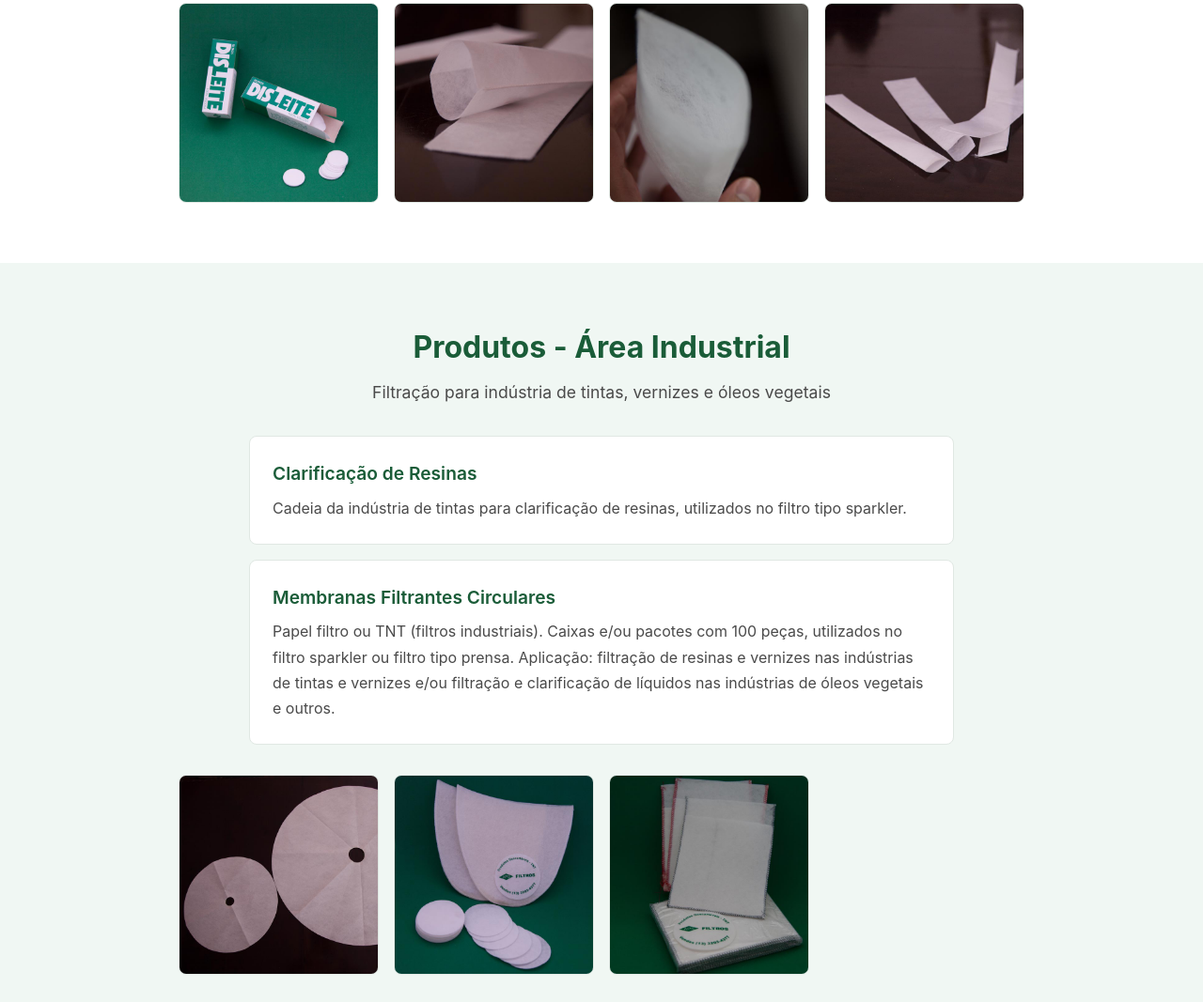
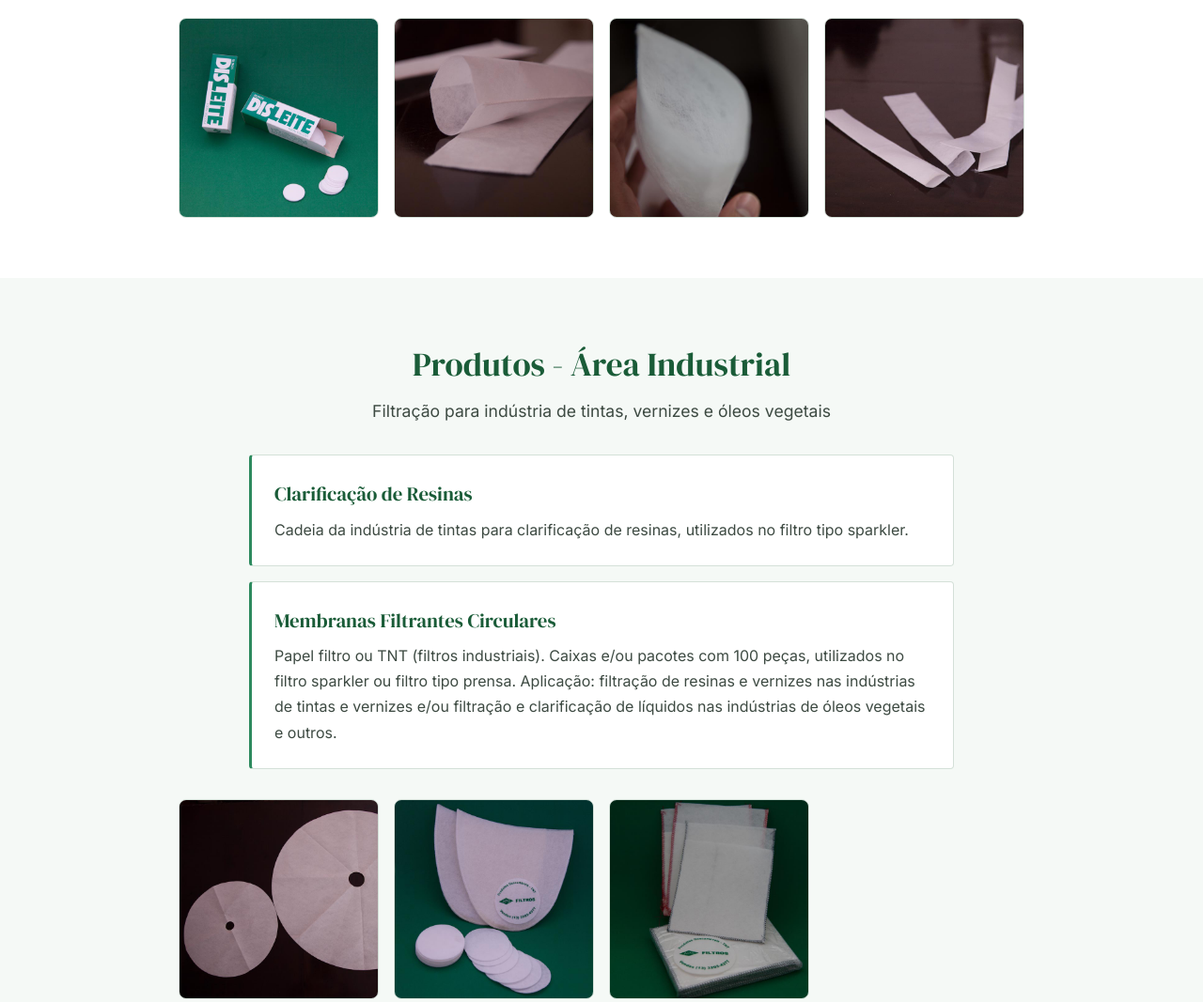
Before and after one commit to apsfiltros/apsfiltros.github.io, a plain HTML site: page index.html in a window 1280 px wide. Shown: the part 1431-2498 px from the top of the page at 94% size. Drawn offline with Linux system fonts and the light colour scheme.

Commit message:
Design: DM Serif Display + Inter fonts, fix card contrast, green accent borders

```diff
--- a/index.html
+++ b/index.html
@@ -10,6 +10,9 @@
   <link rel="icon" type="image/png" sizes="32x32" href="img/favicon-32x32.png">
   <link rel="icon" type="image/png" sizes="16x16" href="img/favicon-16x16.png">
   <link rel="apple-touch-icon" sizes="180x180" href="img/apple-touch-icon.png">
+  <link rel="preconnect" href="https://fonts.googleapis.com">
+  <link rel="preconnect" href="https://fonts.gstatic.com" crossorigin>
+  <link href="https://fonts.googleapis.com/css2?family=DM+Serif+Display&family=Inter:wght@400;500;600&display=swap" rel="stylesheet">
   <link rel="stylesheet" href="style.css">
 </head>
 <body>
--- a/style.css
+++ b/style.css
@@ -9,11 +9,12 @@
   --color-primary-dark: #134429;
   --color-primary-light: #2d8a5e;
   --color-bg: #ffffff;
-  --color-bg-alt: #f0f7f3;
+  --color-bg-alt: #f5f9f6;
   --color-text: #1a1a1a;
-  --color-text-light: #4a4a4a;
-  --color-border: #e0e8e3;
-  --font-family: -apple-system, BlinkMacSystemFont, "Segoe UI", Roboto, "Helvetica Neue", Arial, sans-serif;
+  --color-text-light: #3d4a42;
+  --color-border: #d4e0d8;
+  --font-display: 'DM Serif Display', Georgia, serif;
+  --font-body: 'Inter', -apple-system, BlinkMacSystemFont, sans-serif;
   --max-width: 1100px;
   --nav-height: 60px;
   --transition: 0.3s ease;
@@ -32,7 +33,7 @@ html {
 }
 
 body {
-  font-family: var(--font-family);
+  font-family: var(--font-body);
   color: var(--color-text);
   background: var(--color-bg);
   line-height: 1.6;
@@ -243,8 +244,9 @@ a:hover {
 }
 
 .section h2 {
-  font-size: 2rem;
-  font-weight: 700;
+  font-family: var(--font-display);
+  font-size: 2.2rem;
+  font-weight: 400;
   color: var(--color-primary);
   margin-bottom: 0.5rem;
   text-align: center;
@@ -276,8 +278,9 @@ a:hover {
 }
 
 .section-hero h1 {
+  font-family: var(--font-display);
   font-size: 2rem;
-  font-weight: 700;
+  font-weight: 400;
   color: #ffffff;
   margin-bottom: 0.75rem;
 }
@@ -324,9 +327,10 @@ a:hover {
 
 /* Product Cards */
 .product-card {
-  background: var(--color-bg);
+  background: var(--color-bg-alt);
   border: 1px solid var(--color-border);
-  border-radius: 8px;
+  border-left: 3px solid var(--color-primary);
+  border-radius: 4px;
   padding: 1.5rem;
   margin-bottom: 1rem;
   max-width: 750px;
@@ -336,11 +340,13 @@ a:hover {
 
 .section-alt .product-card {
   background: #ffffff;
+  border-left: 3px solid var(--color-primary-light);
 }
 
 .product-card h3 {
-  font-size: 1.2rem;
-  font-weight: 600;
+  font-family: var(--font-display);
+  font-size: 1.3rem;
+  font-weight: 400;
   color: var(--color-primary);
   margin-bottom: 0.5rem;
 }
```
